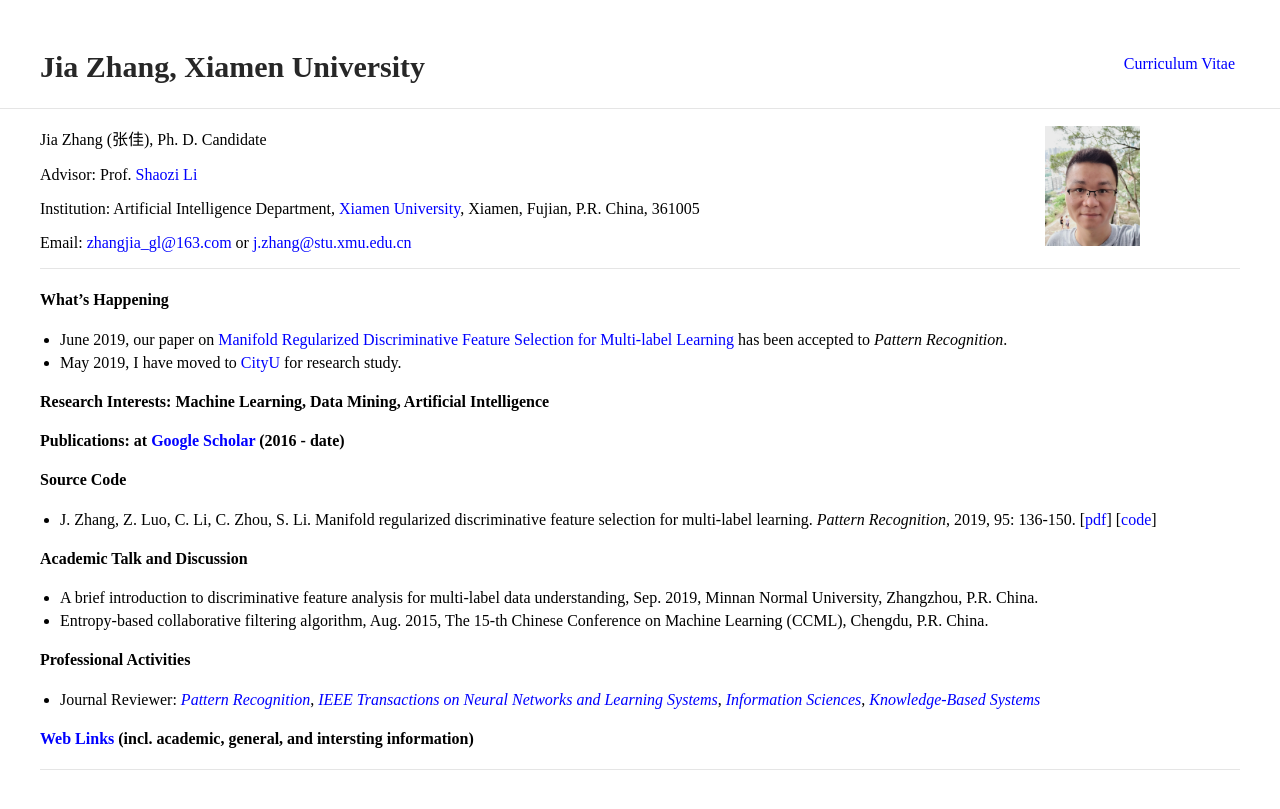
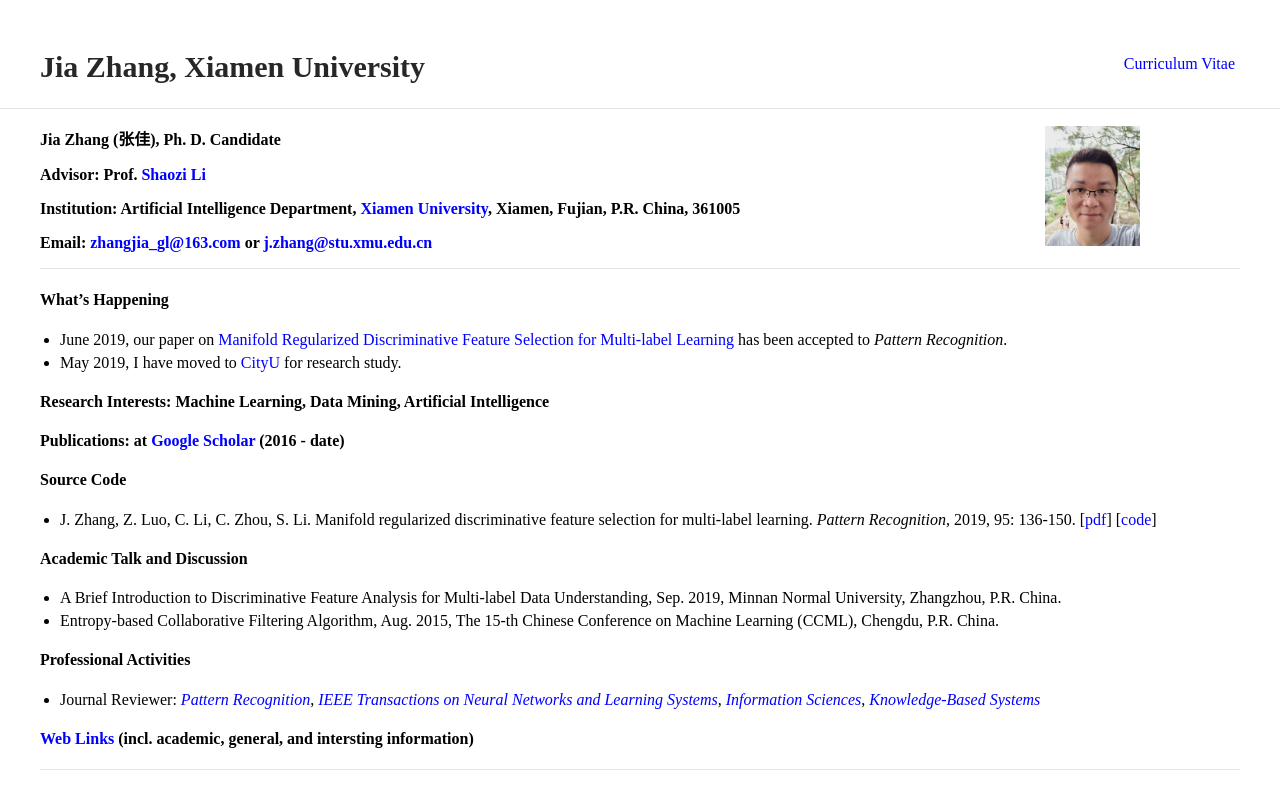
Before and after one commit to jiazhang-ml/jiazhang-ml.github.io, a Jekyll site: the page built from index.md, in a window 1280 px wide, cut to the strip 0-876 px from the top of the page. Shown: the top 809 px of the strip. Built offline with Jekyll 4.4.1, drawn with Linux system fonts in a browser that asks for light colours; part of the change alters nothing that is shown.

```diff
--- a/index.md
+++ b/index.md
@@ -4,13 +4,13 @@ layout: default
 
 <img class="profile-picture" src="jiazhang.jpg">
 
-Jia Zhang (张佳), Ph. D. Candidate
+**Jia Zhang (张佳), Ph. D. Candidate**
 
-Advisor: Prof. [Shaozi Li](http://imt.xmu.edu.cn/szdw.html)
+**Advisor: Prof. [Shaozi Li](http://imt.xmu.edu.cn/szdw.html)**
 
-Institution: Artificial Intelligence Department, [Xiamen University](https://www.xmu.edu.cn/), Xiamen, Fujian, P.R. China, 361005
+**Institution: Artificial Intelligence Department, [Xiamen University](https://www.xmu.edu.cn/), Xiamen, Fujian, P.R. China, 361005**
 
-Email: [zhangjia_gl@163.com](mailto:zhangjia_gl@163.com) or [j.zhang@stu.xmu.edu.cn](mailto:j.zhang@stu.xmu.edu.cn)
+**Email: [zhangjia_gl@163.com](mailto:zhangjia_gl@163.com) or [j.zhang@stu.xmu.edu.cn](mailto:j.zhang@stu.xmu.edu.cn)**
 
 ---
 
@@ -29,8 +29,8 @@ Email: [zhangjia_gl@163.com](mailto:zhangjia_gl@163.com) or [j.zhang@stu.xmu.edu
 
 #### Academic Talk and Discussion
 
-* A brief introduction to discriminative feature analysis for multi-label data understanding, Sep. 2019, Minnan Normal University, Zhangzhou, P.R. China.
-* Entropy-based collaborative filtering algorithm, Aug. 2015, The 15-th Chinese Conference on Machine Learning (CCML), Chengdu, P.R. China.
+* A Brief Introduction to Discriminative Feature Analysis for Multi-label Data Understanding, Sep. 2019, Minnan Normal University, Zhangzhou, P.R. China.
+* Entropy-based Collaborative Filtering Algorithm, Aug. 2015, The 15-th Chinese Conference on Machine Learning (CCML), Chengdu, P.R. China.
 
 #### Professional Activities
 
```
